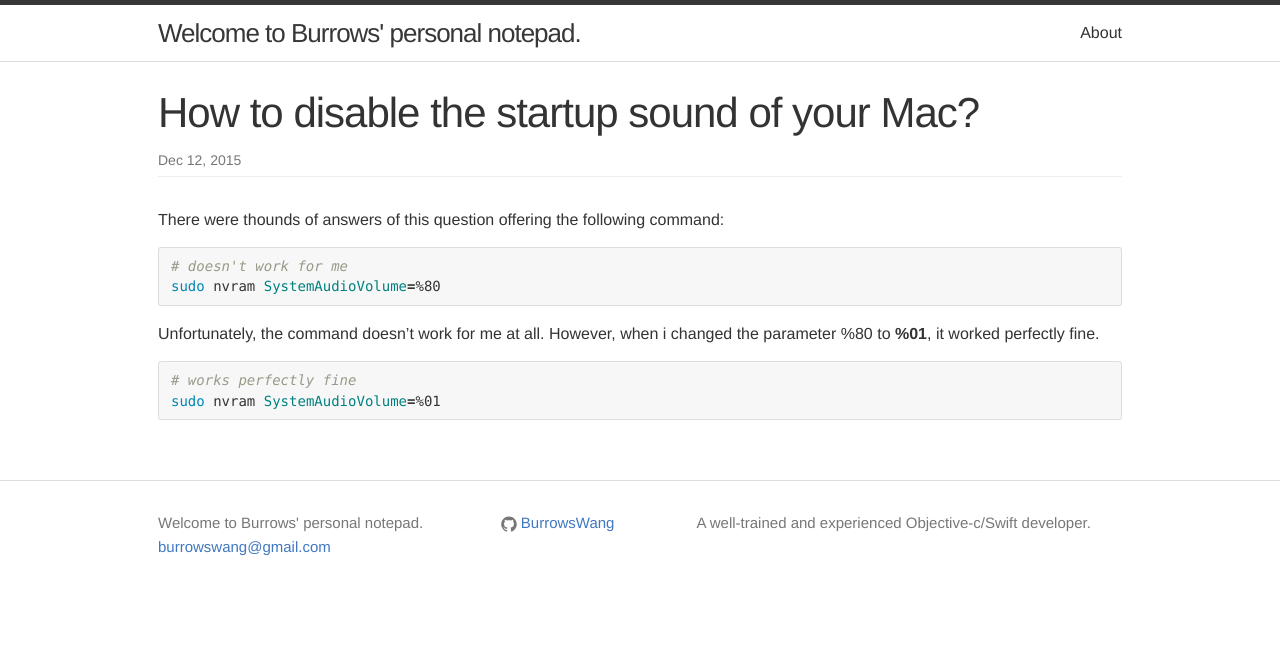
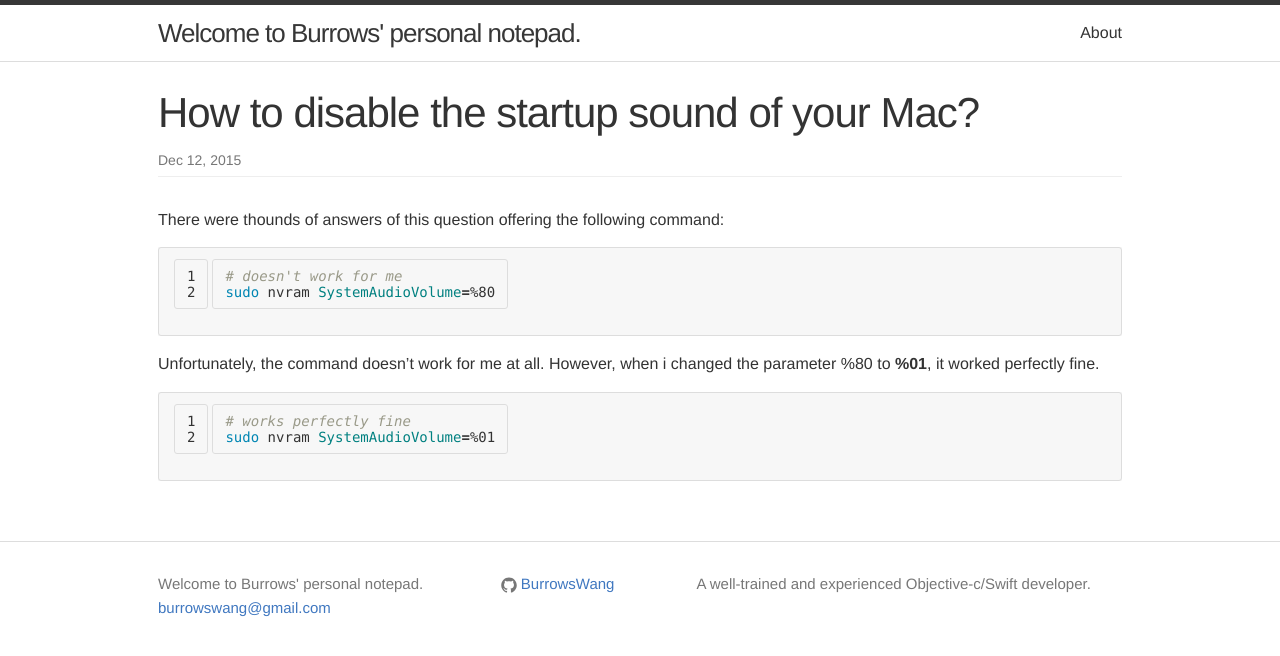
Before and after one commit to BurrowsWang/burrowswang.github.io, a Jekyll site: the page built from _posts/2015-12-12-how-to-disable-the-startup-sound-of-your-mac.markdown, in a window 1280 px wide. Shown: the top 656 px of the page. Built offline with Jekyll 4.4.1, drawn with Linux system fonts in a browser that asks for light colours.

Commit message:
update config

```diff
--- a/_config.yml
+++ b/_config.yml
@@ -18,3 +18,9 @@ github_username:  BurrowsWang
 markdown: kramdown
 kramdown:
   input: GFM
+  use_coderay: true
+  coderay:
+    coderay_line_numbers: true
+    coderay_css: class
+
+highlighter: pygments # default python pygments have been replaced by pygments.rb
```
